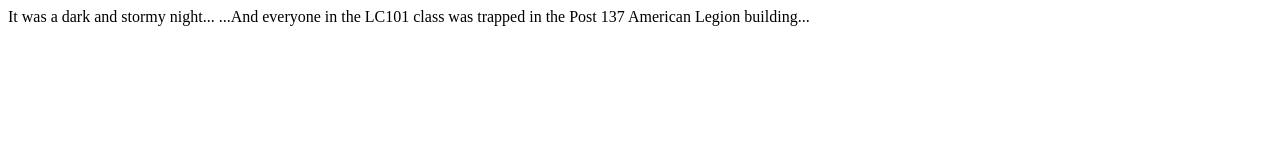
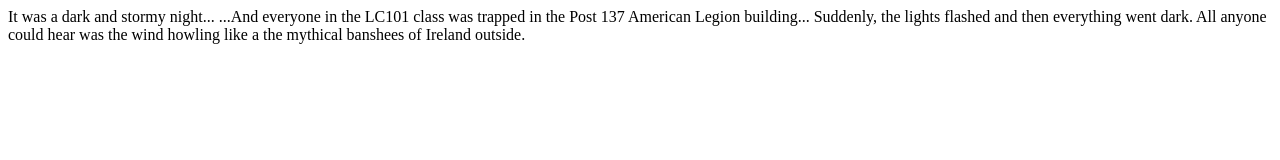
Before and after one commit to lewisdk/fireside-story, a plain HTML site: page index.html in a window 1280 px wide. Drawn offline with Linux system fonts and the light colour scheme.

Commit message:
added another line

```diff
--- a/index.html
+++ b/index.html
@@ -3,6 +3,7 @@
     <p>It was a dark and stormy night...
     ...And everyone in the LC101 class was trapped in the
     Post 137 American Legion building...
+    Suddenly, the lights flashed and then everything went dark. All anyone could hear was the wind howling like a the mythical banshees of Ireland outside.
     </p>
   </body>
 </html>
```
